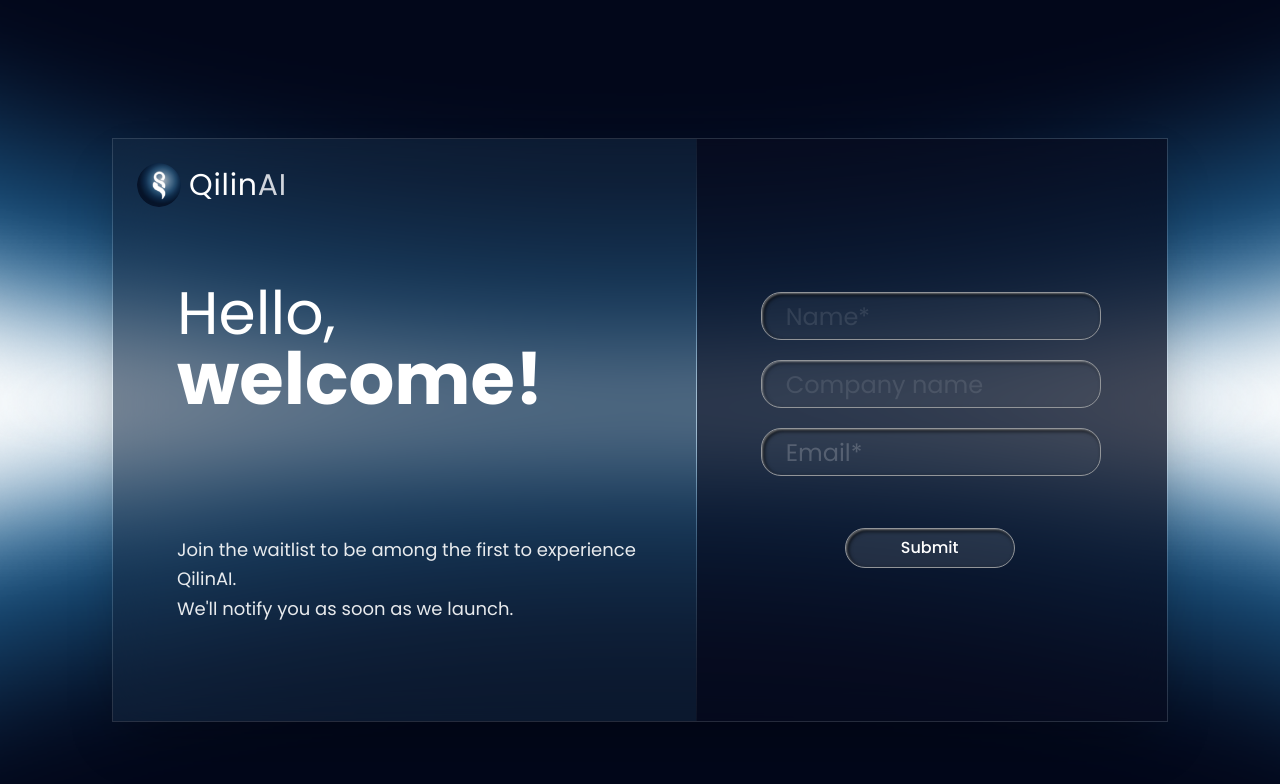
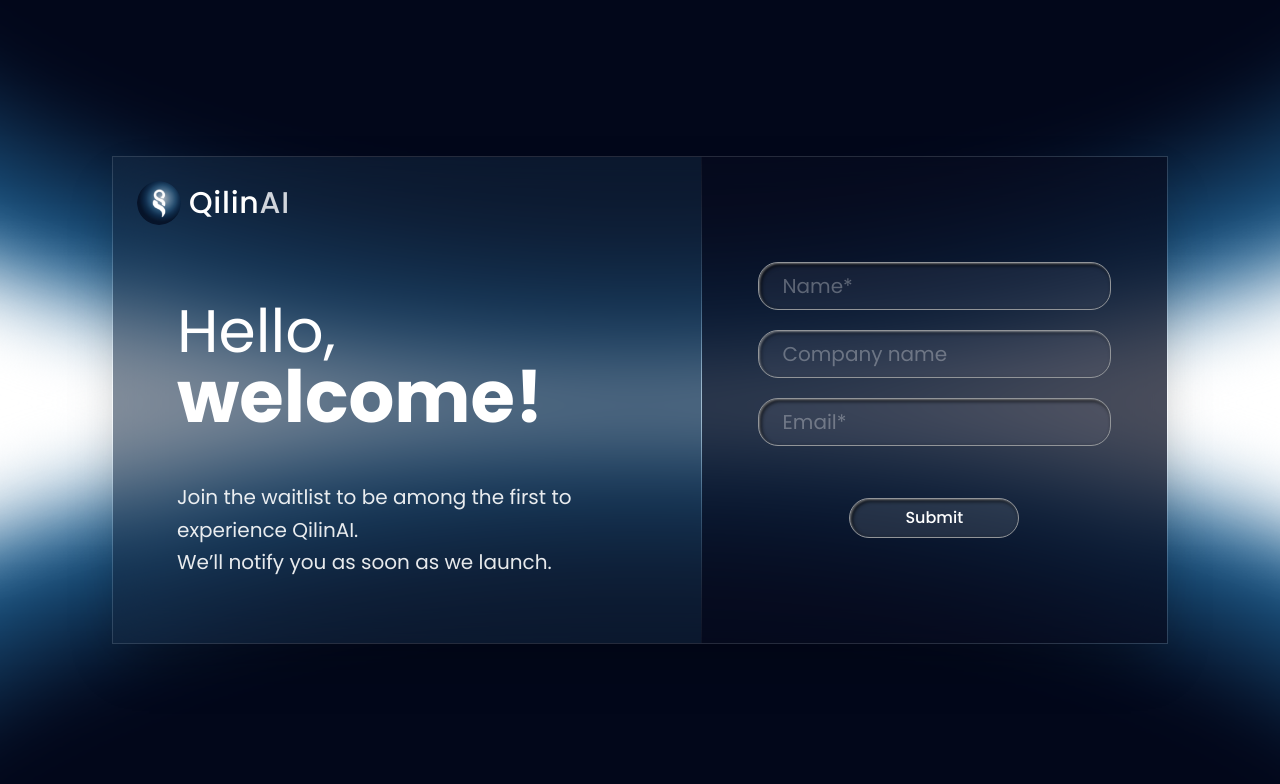
Before and after one commit to D43M0N18/QilinAi, a React (Vite) app: page /waitlist in a window 1280 px wide. Shown: the top 784 px of the page. Built offline with nearby package versions, Linux system fonts and the light colour scheme.

Commit message:
Waitlist Page Update

```diff
--- a/src/components/Waitlist.jsx
+++ b/src/components/Waitlist.jsx
@@ -28,9 +28,7 @@ export default function Waitlist() {
         {
           method: "POST",
           mode: "no-cors",
-          headers: {
-            "Content-Type": "application/json",
-          },
+          headers: { "Content-Type": "application/json" },
           body: JSON.stringify(formData),
         }
       );
@@ -47,7 +45,7 @@ export default function Waitlist() {
   return (
     <div className="relative min-h-screen flex items-center justify-center overflow-hidden bg-white">
       {/* Background */}
-      <div className="absolute w-[225vh]">
+      <div className="absolute inset-0">
         <img
           src={BgTop}
           alt="Top background"
@@ -57,37 +55,46 @@ export default function Waitlist() {
       </div>
 
       {/* Main Container */}
-      <div className="relative z-10 w-full mt-15 h-[85vh] max-w-6xl mx-auto p-6 lg:p-12 flex justify-center">
-        <div className="backdrop-blur-xl bg-white/5 border border-white/10 shadow-2xl flex flex-col lg:flex-row w-full overflow-hidden relative">
+      <div className="relative z-10 w-full max-w-6xl mx-auto px-4 sm:px-6 md:px-10 lg:px-12 py-10 sm:py-12 md:py-16 flex justify-center items-center">
+        <div className="backdrop-blur-xl bg-white/5 border border-white/10 shadow-2xl flex flex-col lg:flex-row w-full overflow-hidden relative ">
 
-          {/* ✅ FIXED TOP LEFT LOGO */}
-          <div className="absolute top-6 left-6 flex items-center gap-2 cursor-pointer z-20">
-            <img src={Logo} alt="Logo" className="w-11 h-11 rounded-full object-contain" />
-            <div className=" tracking-wide text-white text-3xl">
+          {/* ✅ Logo - fixed top-left on large screens, centered on small */}
+          <div className="absolute top-4 left-4 sm:top-6 sm:left-6 flex items-center gap-2 z-20">
+            <img
+              src={Logo}
+              alt="Logo"
+              className="w-9 h-9 sm:w-11 sm:h-11 rounded-full object-contain"
+            />
+            <div className="tracking-wide text-white text-2xl sm:text-3xl font-medium">
               Qilin<span className="text-gray-300">AI</span>
             </div>
           </div>
 
           {/* Left Section */}
-          <div className="flex-[1.3] bg-[#0A1E3980] p-10 lg:p-16 lg:pr-8">
-            <h1 className="text-white leading-tight mb-30 mt-20">
-              <span className="block text-6xl ">Hello,</span>
-              <span className="block text-7xl font-bold">welcome!</span>
+          <div className="flex-[1.3] bg-[#0A1E3980] p-6 sm:p-8 md:p-10 lg:p-14 xl:p-16 flex flex-col justify-center items-start text-left">
+            <h1 className="text-white leading-tight mb-6 sm:mb-10 md:mb-12 mt-16 sm:mt-20">
+              <span className="block text-4xl sm:text-5xl md:text-6xl">Hello,</span>
+              <span className="block text-5xl sm:text-6xl md:text-7xl font-bold">
+                welcome!
+              </span>
             </h1>
 
-            <p className="text-white/90 text-lg leading-relaxed">
+            <p className="text-white/90 text-base sm:text-lg md:text-xl leading-relaxed max-w-md">
               Join the waitlist to be among the first to experience QilinAI.
               <br />
-              We'll notify you as soon as we launch.
+              We’ll notify you as soon as we launch.
             </p>
           </div>
 
           {/* Divider */}
-          <div className="w-px bg-gradient-to-b from-transparent via-white/20 to-transparent"></div>
+          <div className="hidden lg:block w-px bg-gradient-to-b from-transparent via-white/20 to-transparent"></div>
 
           {/* Right Section - Form */}
-          <div className="flex-1 bg-[#02071AB5] lg:p-16 lg:pl-8 flex items-center">
-            <form onSubmit={handleSubmit} className="space-y-5 w-85 ml-8 max-w-sm">
+          <div className="flex-1 bg-[#02071AB5] p-6 sm:p-8 md:p-10 lg:p-14 flex items-center justify-center">
+            <form
+              onSubmit={handleSubmit}
+              className="space-y-5 w-full max-w-sm sm:max-w-md md:max-w-sm"
+            >
               <input
                 type="text"
                 name="name"
@@ -95,7 +102,7 @@ export default function Waitlist() {
                 value={formData.name}
                 onChange={handleChange}
                 required
-                className="w-full h-12 px-6 bg-white/3 border border-[#929599] rounded-[20px] text-white text-2xl placeholder-white/10 focus:outline-none focus:border-white/30 focus:bg-[#202938] transition-all duration-300 shadow-[inset_1px_1px_2px_rgba(255,255,255,0.4),inset_2px_2px_4px_rgba(0,0,0,0.9)]"
+                className="w-full h-11 sm:h-12 px-5 sm:px-6 bg-white/5 border border-[#929599] rounded-[20px] text-white text-lg sm:text-xl placeholder-white/30 focus:outline-none focus:border-white/30 focus:bg-[#202938] transition-all duration-300 shadow-[inset_1px_1px_2px_rgba(255,255,255,0.4),inset_2px_2px_4px_rgba(0,0,0,0.9)]"
               />
 
               <input
@@ -104,7 +111,7 @@ export default function Waitlist() {
                 placeholder="Company name"
                 value={formData.company}
                 onChange={handleChange}
-                className="w-full h-12 px-6 bg-white/3 border border-[#929599] rounded-[20px] text-white text-2xl placeholder-white/10 focus:outline-none focus:border-white/30 focus:bg-[#202938] transition-all duration-300 hadow-inner shadow-[inset_1px_1px_2px_rgba(255,255,255,0.4),inset_2px_2px_4px_rgba(0,0,0,0.5)]"
+                className="w-full h-11 sm:h-12 px-5 sm:px-6 bg-white/5 border border-[#929599] rounded-[20px] text-white text-lg sm:text-xl placeholder-white/30 focus:outline-none focus:border-white/30 focus:bg-[#202938] transition-all duration-300 shadow-[inset_1px_1px_2px_rgba(255,255,255,0.4),inset_2px_2px_4px_rgba(0,0,0,0.5)]"
               />
 
               <input
@@ -114,19 +121,19 @@ export default function Waitlist() {
                 value={formData.email}
                 onChange={handleChange}
                 required
-                className="w-full h-12 px-6 bg-white/3 border border-[#929599] rounded-[20px] text-white text-2xl placeholder-white/20 focus:outline-none focus:border-white/30 focus:bg-[#202938] transition-all duration-300 hadow-inner shadow-[inset_1px_1px_2px_rgba(255,255,255,0.4),inset_2px_2px_4px_rgba(0,0,0,0.9)]"
+                className="w-full h-11 sm:h-12 px-5 sm:px-6 bg-white/5 border border-[#929599] rounded-[20px] text-white text-lg sm:text-xl placeholder-white/30 focus:outline-none focus:border-white/30 focus:bg-[#202938] transition-all duration-300 shadow-[inset_1px_1px_2px_rgba(255,255,255,0.4),inset_2px_2px_4px_rgba(0,0,0,0.9)]"
               />
 
               <button
                 type="submit"
                 disabled={loading}
-                className="w-[170px] h-10  border bg-white/10 border-[#929599] hover:bg-[#4A5566] disabled:opacity-50 disabled:cursor-not-allowed rounded-full text-white font-medium transition-all duration-300 hover:shadow-lg mt-8 ml-21 shadow-[inset_1px_1px_2px_rgba(255,255,255,0.4),inset_2px_2px_4px_rgba(0,0,0,0.9)]"
+                className="w-[150px] sm:w-[170px] h-10 border bg-white/10 border-[#929599] hover:bg-[#4A5566] disabled:opacity-50 disabled:cursor-not-allowed rounded-full text-white font-medium transition-all duration-300 hover:shadow-lg mt-6 sm:mt-8 shadow-[inset_1px_1px_2px_rgba(255,255,255,0.4),inset_2px_2px_4px_rgba(0,0,0,0.9)] mx-auto block text-center"
               >
                 {loading ? "Submitting..." : success ? "Submitted!" : "Submit"}
               </button>
 
               {success && (
-                <div className="text-center text-green-400 text-sm mt-4">
+                <div className="text-center text-green-400 text-sm sm:text-base mt-4">
                   Thank you! We'll notify you when we launch.
                 </div>
               )}
@@ -134,15 +141,6 @@ export default function Waitlist() {
           </div>
         </div>
       </div>
-
-      {/* Overlay */}
-      {/* <div
-        className="absolute inset-0 pointer-events-none"
-        style={{
-          background:
-            "radial-gradient(ellipse at center, rgba(0,0,0,0) 0%, rgba(0,0,20,0.4) 75%, rgba(0,0,20,0.8) 100%)",
-        }}
-      /> */}
     </div>
   );
 }
```
